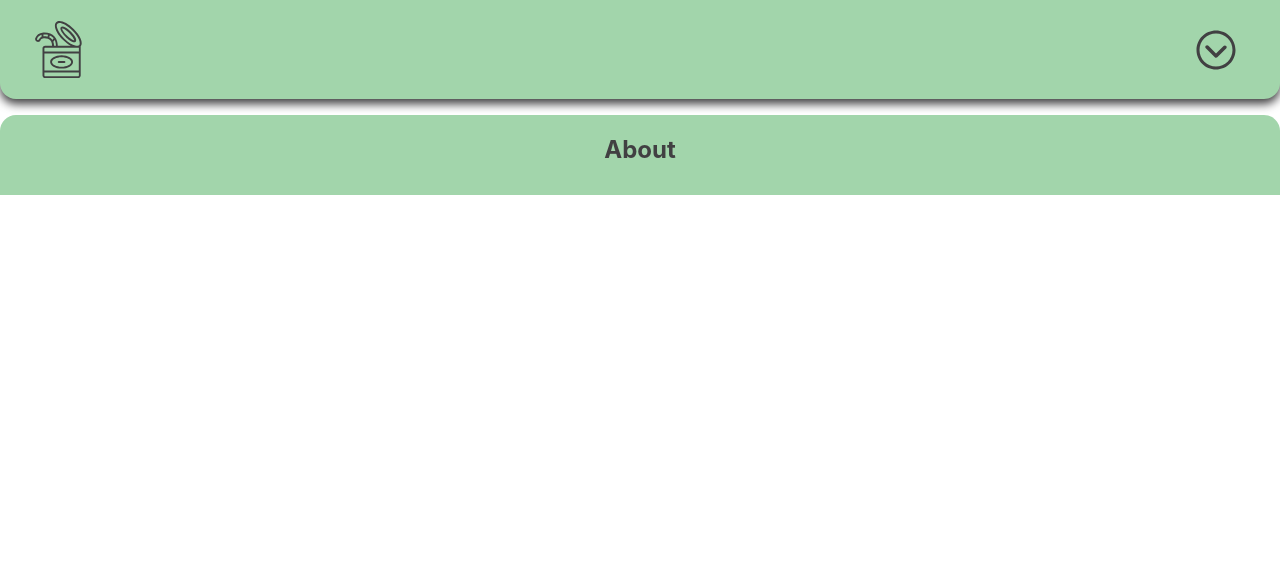
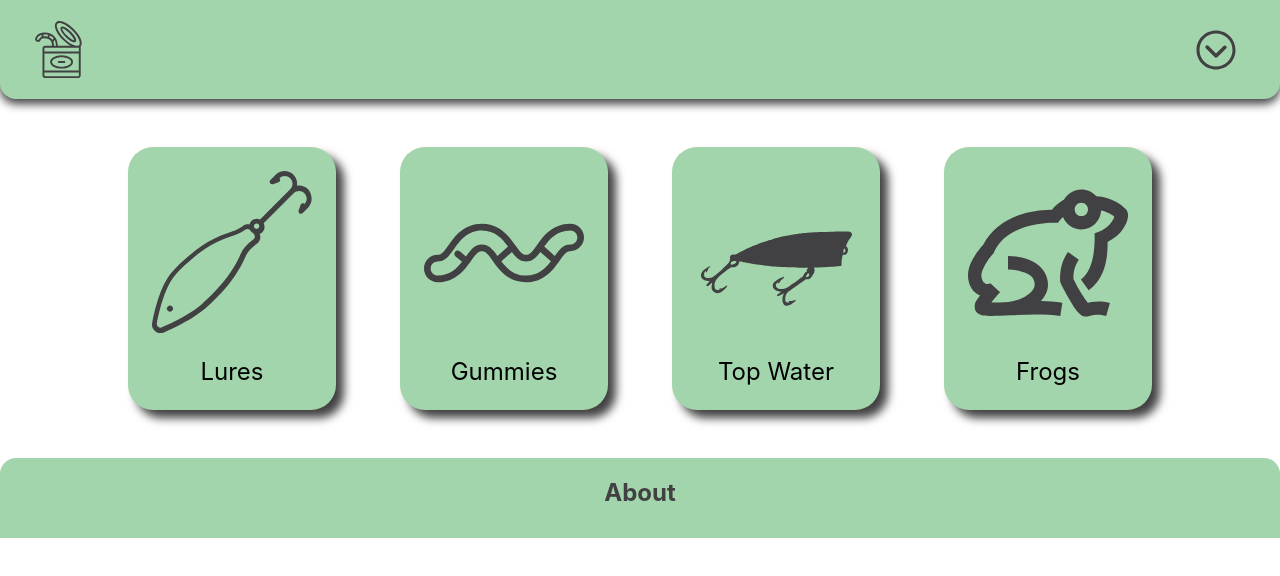
Before and after one commit to JustinLepine/capstone-can-of-worms, a React (Create React App) app: page /lures in a window 1280 px wide. Shown: the top 576 px of the page. Built offline with nearby package versions, Linux system fonts and the light colour scheme.

Commit message:
lures page setup

```diff
--- a/src/App.js
+++ b/src/App.js
@@ -1,4 +1,5 @@
 import Dash from './components/Dash/Dash';
+import Lures from './components/Lures/Lures';
 import Nav from './components/Nav/Nav';
 import Footer from './components/Footer/Footer';
 import { BrowserRouter as Router, Switch, Route } from 'react-router-dom';
@@ -10,6 +11,7 @@ function App() {
       <Nav />
       <Switch>
         <Route path='/' exact component={Dash}/>
+        <Route path='/lures' component={Lures}/>
       </Switch>
       <Footer />
     </Router>
--- /dev/null
+++ b/src/components/Lures/Lures.js
@@ -0,0 +1,31 @@
+import React from "react";
+import Crankbait from '../../assets/icons/crankbait.svg';
+import Gummy from '../../assets/icons/gummy_icon.svg';
+import Frog from '../../assets/icons/frog.svg';
+import Popper from '../../assets/icons/popper.svg';
+import './Lures.scss'
+
+function Lures() {
+  return (
+    <section className="lures">
+      <div className="lures__button">
+        <img className="lures__icon" src={Crankbait} alt="crankbait-icon" />
+        <p className="lures__subtitles">Lures</p>
+      </div>
+      <div className="lures__button">
+        <img className="lures__icon" src={Gummy} alt="crankbait-icon" />
+        <p className="lures__subtitles">Gummies</p>
+      </div>
+      <div className="lures__button">
+        <img className="lures__icon" src={Popper} alt="crankbait-icon" />
+        <p className="lures__subtitles">Top Water</p>
+      </div>
+      <div className="lures__button">
+        <img className="lures__icon" src={Frog} alt="crankbait-icon" />
+        <p className="lures__subtitles">Frogs</p>
+      </div>
+    </section>
+  );
+}
+
+export default Lures;
--- /dev/null
+++ b/src/components/Lures/Lures.scss
@@ -0,0 +1,31 @@
+@use "../../styles/colors" as *;
+
+.lures {
+    margin: 0rem;
+    margin-top: 1rem;
+    display: flex;
+    flex-wrap: wrap;
+    justify-content: center;
+
+    &__button {
+        background-color: $sage;
+        box-shadow: 8px 8px 10px $graphite;
+        margin: 2rem;
+        display: flex;
+        flex-direction: column;
+        width: 10rem;
+        border-radius: 25px;
+        justify-content: flex-end;
+        padding: 1.5rem;
+    }
+
+    &__icon {
+        padding-bottom: 0.5rem;
+    }
+
+    &__subtitles {
+        font-size: 1.5rem;
+        text-align: center;
+        margin: 1rem 0 0;
+    }
+}
```
Also changed, not shown: src/assets/icons/frog.svg (added), src/assets/icons/popper.svg (added).
